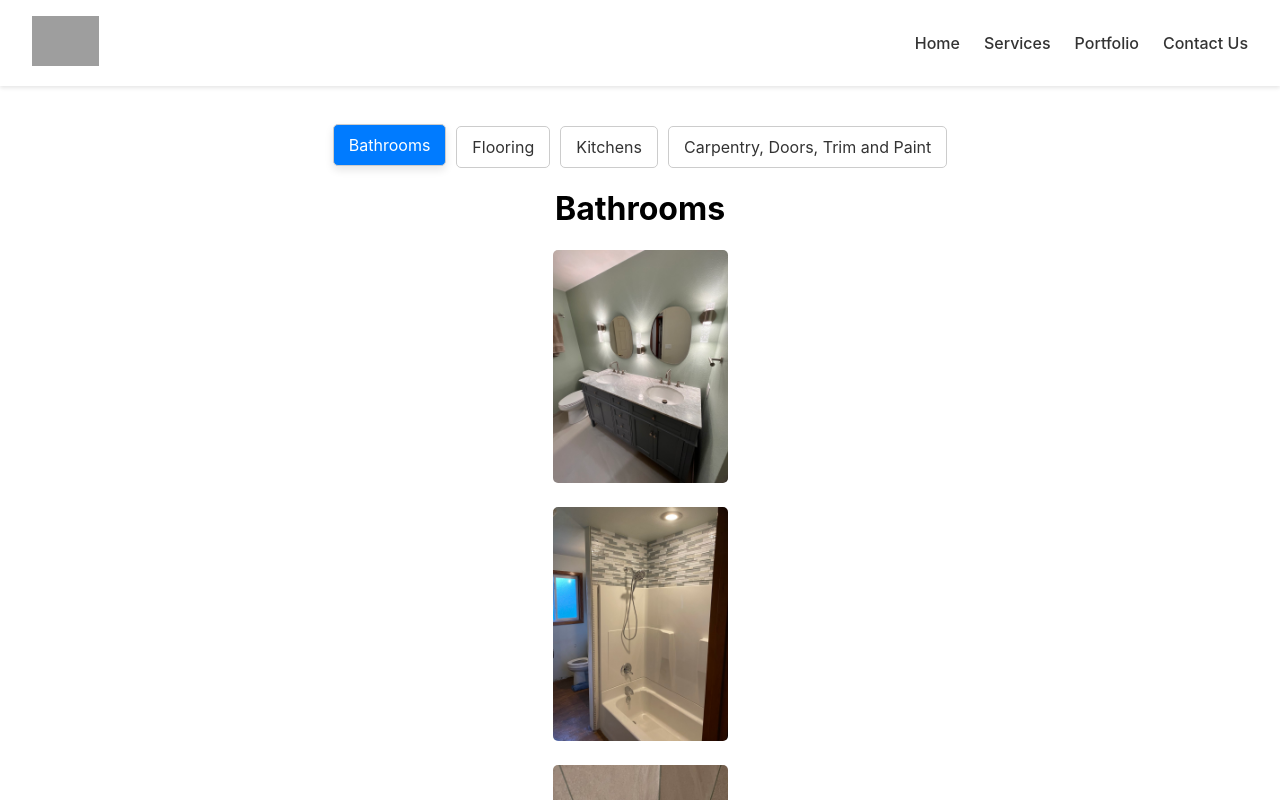
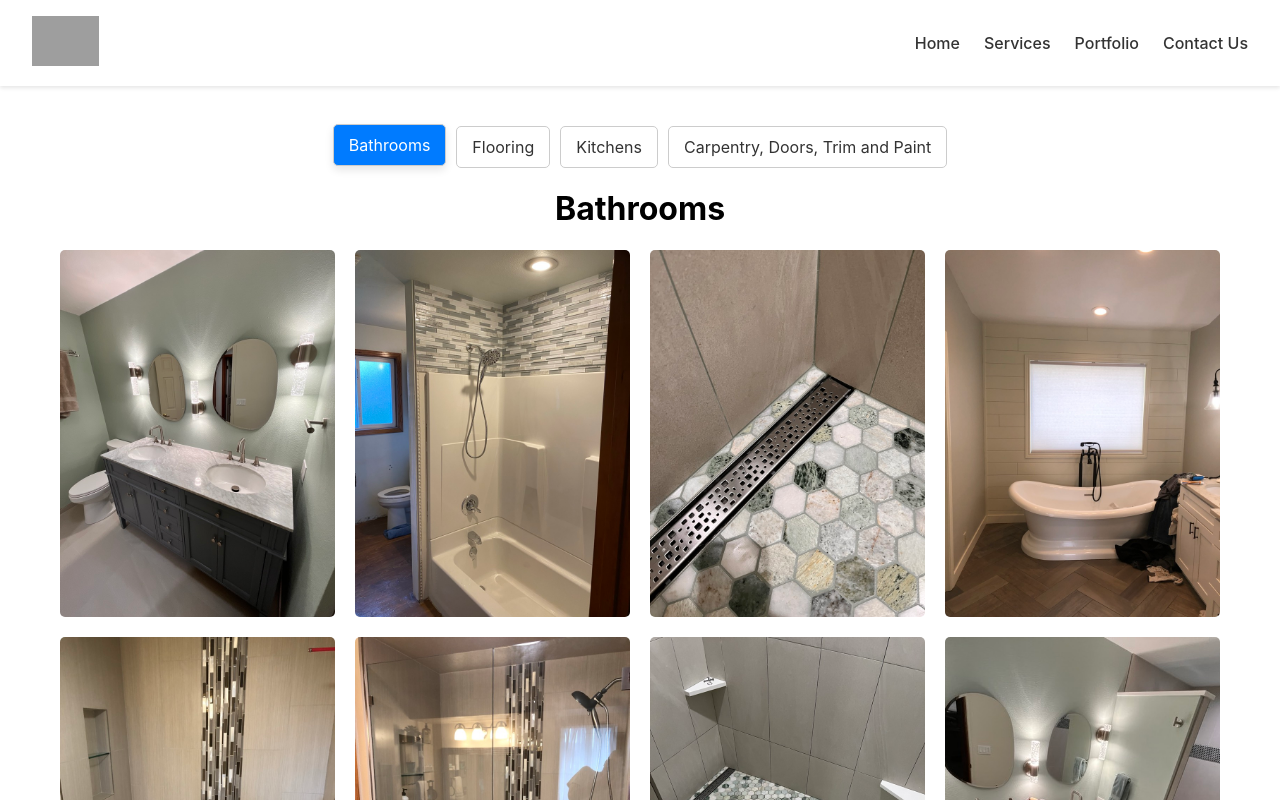
Before and after one commit to bbags1/vps-app, a React (Create React App) app: page /portfolio/bathrooms in a window 1280 px wide. Shown: the top 800 px of the page. Built offline with nearby package versions, Linux system fonts and the light colour scheme; grey boxes are pictures that could not be loaded.

Commit message:
update to styling

```diff
--- a/package.json
+++ b/package.json
@@ -16,8 +16,7 @@
     "react-dom": "^18.3.1",
     "react-router-dom": "^6.23.1",
     "react-scripts": "5.0.1",
-    "web-vitals": "^2.1.4",
-    "react-lazy-load-image-component": "^1.5.6"
+    "web-vitals": "^2.1.4"
   },
   "scripts": {
     "start": "react-scripts start",
--- a/src/components/Portfolio.js
+++ b/src/components/Portfolio.js
@@ -1,7 +1,6 @@
 import React, { useEffect, useState } from 'react';
 import { useParams, Link, useNavigate } from 'react-router-dom';
 import { LazyLoadImage } from 'react-lazy-load-image-component';
-import 'react-lazy-load-image-component/src/effects/blur.css';
 import './Portfolio.css';
 import servicesData from '../data/servicesData';
 
@@ -48,11 +47,12 @@
       <h1>{service ? service.name : 'Service Not Found'}</h1>
       <div className="gallery">
         {images.map((img, index) => (
-          <LazyLoadImage
+          <img
             key={index}
             src={img}
             alt={`${service ? service.name : 'No Image Available'}`}
             effect="blur"
+            loading="lazy"
             onClick={() => openModal(img)}
           />
         ))}
```
